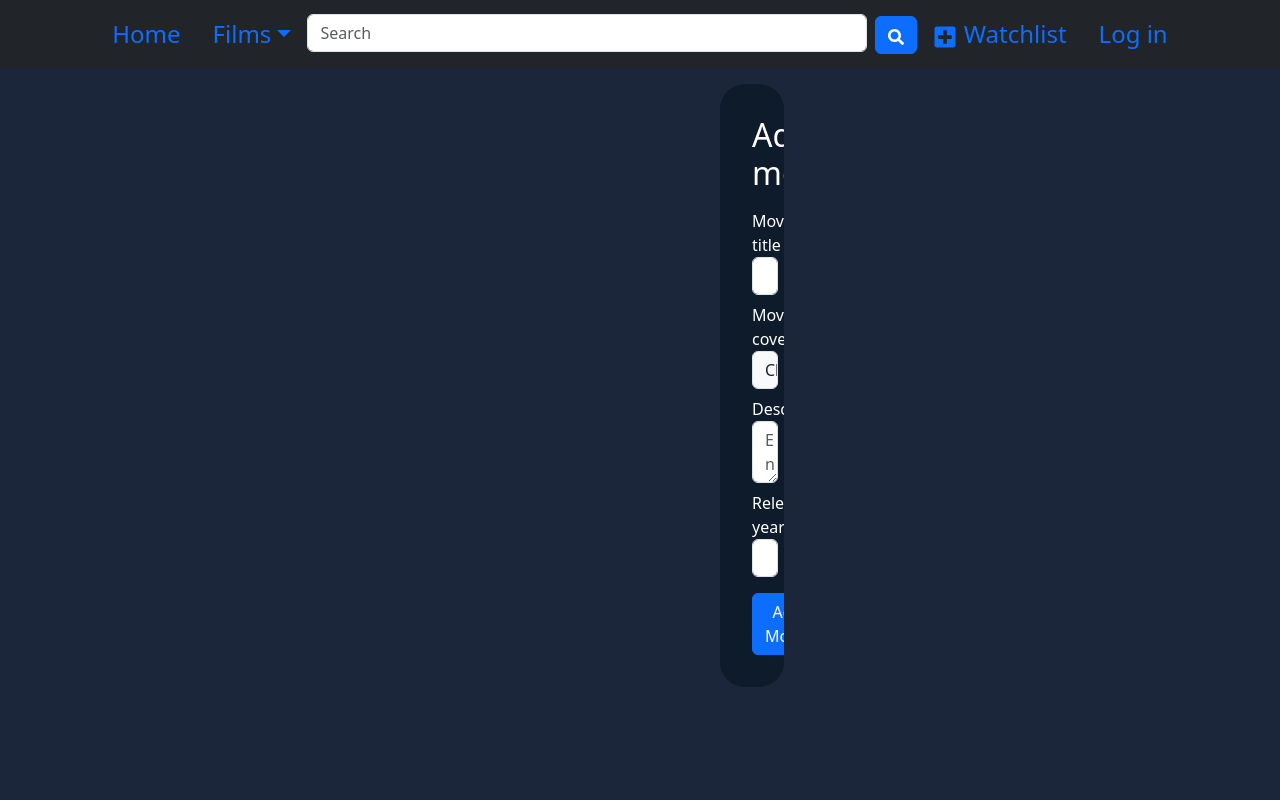
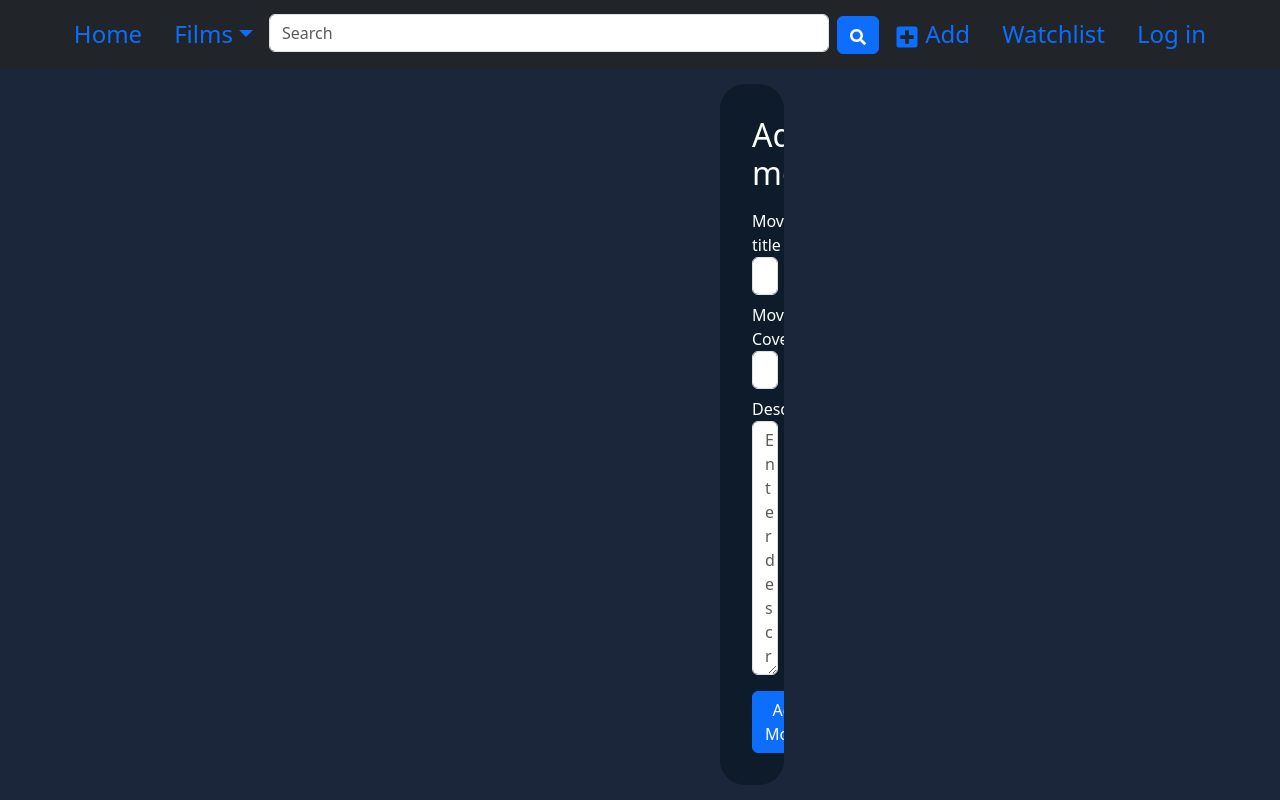
Before and after one commit to pawel-hajdo/Movie-database, a React (Create React App) app: page /add in a window 1280 px wide. Shown: the top 800 px of the page. Built offline with nearby package versions, Linux system fonts and the light colour scheme.

Commit message:
adding new movies to database is now possible

```diff
--- a/src/API/movieManager.js
+++ b/src/API/movieManager.js
@@ -13,3 +13,12 @@ export const getMovieDetails = (movieId) => {
         .then(response => {return response.data})
         .catch(error => console.log(error));
 }
+
+export const postMovie = (title, image, content) => {
+    axios.post(`${baseURL}/movies`,{
+        title: title,
+        image: image,
+        content: content
+    }).then(response => {console.log(response)})
+        .catch(error => console.log(error))
+}
--- a/src/components/navbar.jsx
+++ b/src/components/navbar.jsx
@@ -30,9 +30,12 @@ const Navbar = () => {
                 </div>
                 <div className="nav nav-pills" id="pills-tab" role="tablist">
 
+                    <Link to="/add" className="nav-item nav-link " id="pills-home-tab" data-toggle="pill" role="tab"
+                          aria-controls="pills-home" aria-selected="true">
+                        <FaPlusSquare/> Add
+                    </Link>
                     <Link to="/watchlist" className="nav-item nav-link " id="pills-home-tab" data-toggle="pill" role="tab"
-                          aria-controls="pills-home" aria-selected="true">
-                        <FaPlusSquare/> Watchlist
+                          aria-controls="pills-home" aria-selected="true">Watchlist
                     </Link>
                     <Link to="/signin" className="nav-item nav-link " id="pills-home-tab" data-toggle="pill" role="tab"
                           aria-controls="pills-home" aria-selected="true">Log in</Link>
--- a/src/pages/addForm.jsx
+++ b/src/pages/addForm.jsx
@@ -1,26 +1,20 @@
 import React, {useState} from "react";
-import {Link} from "react-router-dom";
+import {postMovie} from "../API/movieManager";
 
 const AddForm = () => {
 
     const [movieTitle, setMovieTitle] = useState("");
-    const [movieCover, setMovieCover] = useState(null);
-    const [description, setDescription] = useState("");
-    const [releaseYear, setReleaseYear] = useState("");
-
-    const handleFileChange = (e) => {
-        const file = e.target.files[0];
-        setMovieCover(file);
+    const [movieCover, setMovieCover] = useState("");
+    const [movieDescription, setMovieDescription] = useState("");
 
     const handleSubmit = (e) => {
-    }
+        postMovie(movieTitle, movieCover, movieDescription);
     }
 
     const resetForm = () => {
         setMovieTitle("");
-        setMovieCover(null);
-        setDescription("");
-        setReleaseYear("");
+        setMovieCover("");
+        setMovieDescription("");
     };
 
     return (
@@ -28,7 +22,7 @@ const AddForm = () => {
             <form
                 style={formStyles}
                 className="d-flex flex-column"
-                //onSubmit={handleSubmit}
+                onSubmit={handleSubmit}
             >
                 <h2>Add movie</h2>
                 <div className="form-group mt-2">
@@ -43,13 +37,14 @@ const AddForm = () => {
                     />
                 </div>
                 <div className="form-group mt-2">
-                    <label htmlFor="inputMovieCover">Movie cover</label>
+                    <label htmlFor="inputMovieCover">Movie Cover</label>
                     <input
-                        type="file"
+                        type="text"
                         className="form-control"
                         id="inputMovieCover"
-                        accept="image/*"
-                        onChange={handleFileChange}
+                        placeholder="Enter link to movie cover"
+                        value={movieCover}
+                        onChange={(e) => setMovieCover(e.target.value)}
                     />
                 </div>
                 <div className="form-group mt-2">
@@ -58,19 +53,9 @@ const AddForm = () => {
                         className="form-control"
                         id="inputDescription"
                         placeholder="Enter description"
-                        value={description}
-                        onChange={(e) => setDescription(e.target.value)}
-                    />
-                </div>
-                <div className="form-group mt-2">
-                    <label htmlFor="inputReleaseYear">Release year</label>
-                    <input
-                        type="text"
-                        className="form-control"
-                        id="inputReleaseYear"
-                        placeholder="Enter release year"
-                        value={releaseYear}
-                        onChange={(e) => setReleaseYear(e.target.value)}
+                        rows="10"
+                        value={movieDescription}
+                        onChange={(e) => setMovieDescription(e.target.value)}
                     />
                 </div>
                 <div className="d-flex justify-content-between mt-3">
--- a/src/pages/movieDetailsPage.jsx
+++ b/src/pages/movieDetailsPage.jsx
@@ -8,7 +8,7 @@ const MovieDetailsPage = () => {
 
     useEffect(() => {
         getMovieDetails(decodeURIComponent(id)).then(setMovieDetails);
-    }, []);
+    }, [id]);
 
     return (
         <div style={pageStyles}>
--- a/src/pages/movieRanking.jsx
+++ b/src/pages/movieRanking.jsx
@@ -21,8 +21,9 @@ const MovieRanking = () => {
                 break;
             case "default":
                 setMovies((prevMovies) => [...prevMovies].sort((a,b) => a.id.localeCompare(b.id)));
-
+                break;
             default:
+                break;
         }
     }
 
@@ -36,7 +37,7 @@ const MovieRanking = () => {
                 <div style={{marginTop: "1rem", paddingLeft: "4rem"}}>
                     <SortInput
                         options={[
-                            { value: "default", label: "Default" },
+                            //{ value: "default", label: "Default" },
                             { value: "title-asc", label: "Title Ascending" },
                             { value: "title-desc", label: "Title Descending" },
                         ]}
```
